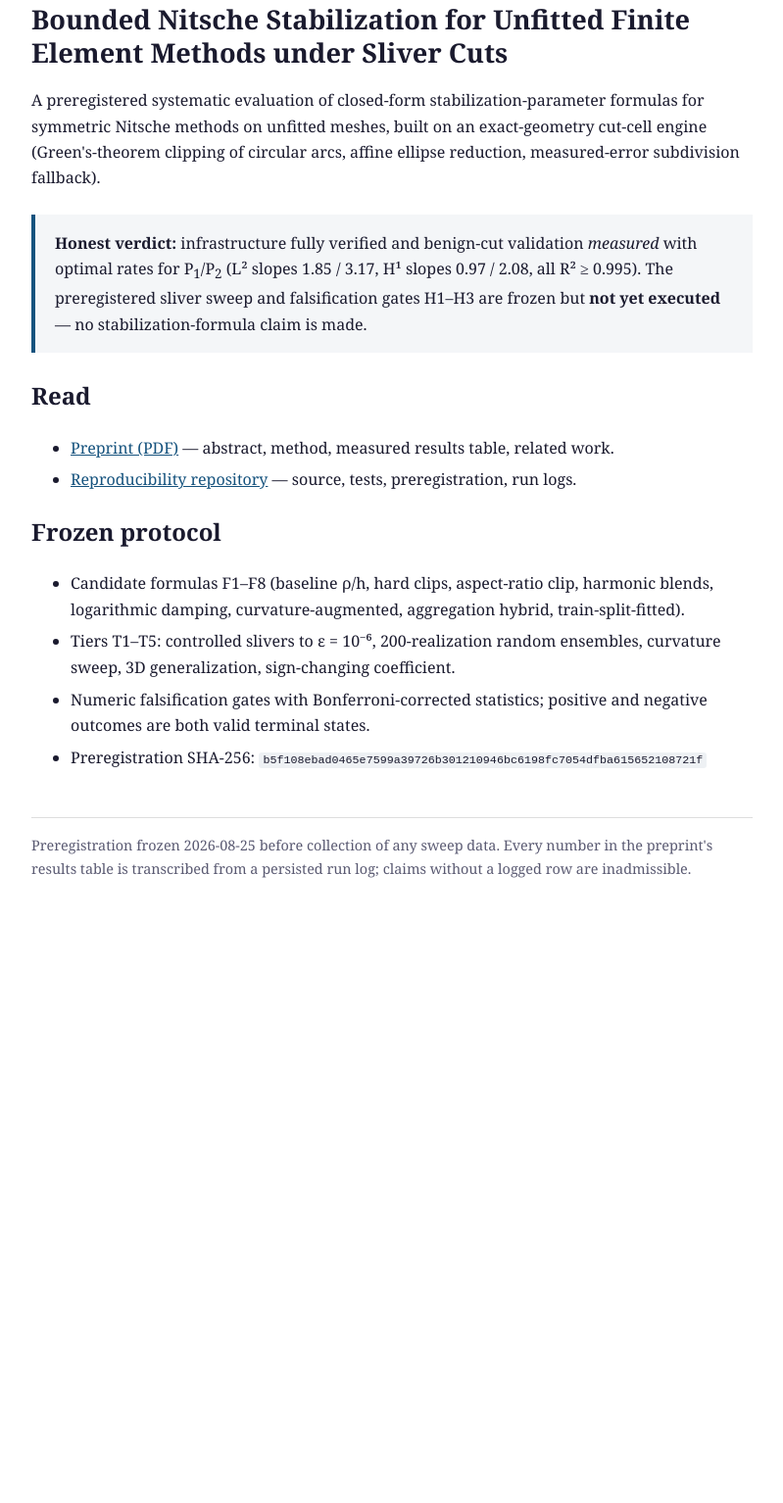
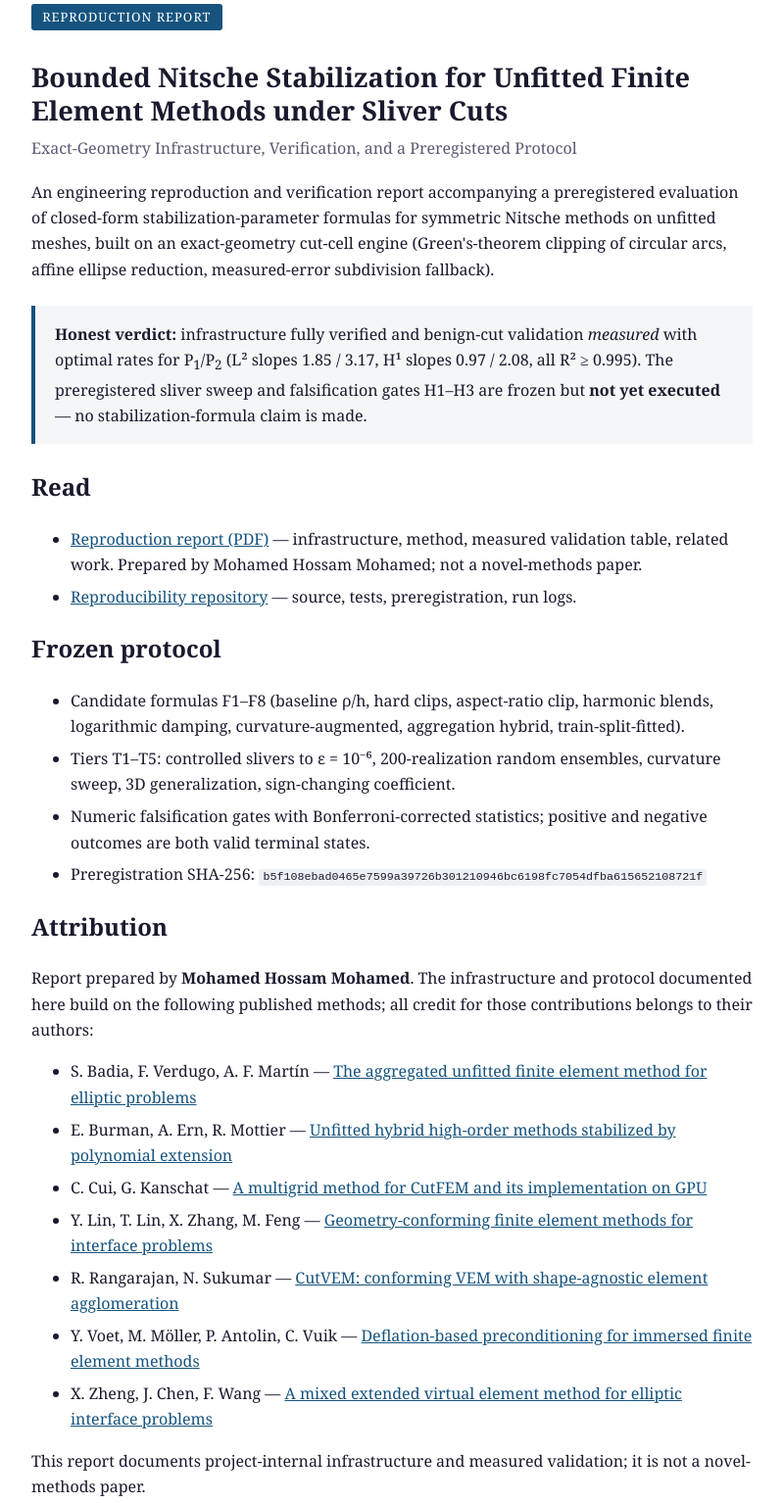
Before and after one commit to mohamedhossammohamed/nitsche-cutcell-methodology, a plain HTML site: page docs/index.html in a window 1280 px wide. Shown: the part 45-1579 px from the top of the page at 98% size, without its empty margins (240-1039 px from the left). Before the commit the page ends 992 px from the top, so only its background shows below. Drawn offline with Linux system fonts and the light colour scheme.

Commit message:
Reframe publication as reproduction report; add full attribution and linked bibliography
Title, author line ('Prepared by'), abstract opener, and site labeling now
identify the document as an engineering reproduction and verification report,
not a novel-methods paper. New Attribution and provenance section in the PDF
and on the landing page credits the authors of all seven cited works with
source links and lists every artifact location (PDF, page, repository,
preregistration hash). Public PDF renamed to docs/reproduction-report.pdf.

```diff
--- a/docs/index.html
+++ b/docs/index.html
@@ -3,7 +3,7 @@
 <head>
 <meta charset="utf-8">
 <meta name="viewport" content="width=device-width, initial-scale=1">
-<title>Bounded Nitsche Stabilization under Sliver Cuts — Preregistered Study</title>
+<title>Reproduction Report — Bounded Nitsche Stabilization under Sliver Cuts</title>
 <style>
   :root { --ink:#1a1a2e; --accent:#16537e; --muted:#5a5a72; }
   body { font-family: Georgia, 'Times New Roman', serif; max-width: 46rem;
@@ -21,9 +21,9 @@
 </style>
 </head>
 <body>
-<h1>Bounded Nitsche Stabilization for Unfitted Finite Element Methods
-under Sliver Cuts</h1>
-<p>A preregistered systematic evaluation of closed-form stabilization-parameter
+<div style="display:inline-block;background:#16537e;color:#fff;padding:0.2rem 0.7rem;border-radius:3px;font-size:0.8rem;letter-spacing:0.08em;margin-bottom:0.8rem;">REPRODUCTION REPORT</div>
+<h1>Bounded Nitsche Stabilization for Unfitted Finite Element Methods under Sliver Cuts<br><span style="font-size:1rem;font-weight:normal;color:#5a5a72;">Exact-Geometry Infrastructure, Verification, and a Preregistered Protocol</span></h1>
+<p>An engineering reproduction and verification report accompanying a preregistered evaluation of closed-form stabilization-parameter
 formulas for symmetric Nitsche methods on unfitted meshes, built on an
 exact-geometry cut-cell engine (Green's-theorem clipping of circular arcs,
 affine ellipse reduction, measured-error subdivision fallback).</p>
@@ -38,8 +38,7 @@ preregistered sliver sweep and falsification gates H1–H3 are frozen but
 
 <h2>Read</h2>
 <ul>
-  <li><a href="paper.pdf">Preprint (PDF)</a> — abstract, method,
-      measured results table, related work.</li>
+  <li><a href="reproduction-report.pdf">Reproduction report (PDF)</a> — infrastructure, method, measured validation table, related work. Prepared by Mohamed Hossam Mohamed; not a novel-methods paper.</li>
   <li><a href="https://github.com/mohamedhossammohamed/nitsche-cutcell-methodology">Reproducibility repository</a>
       — source, tests, preregistration, run logs.</li>
 </ul>
@@ -57,6 +56,23 @@ preregistered sliver sweep and falsification gates H1–H3 are frozen but
       <code>b5f108ebad0465e7599a39726b301210946bc6198fc7054dfba615652108721f</code></li>
 </ul>
 
+
+<h2>Attribution</h2>
+<p>Report prepared by <strong>Mohamed Hossam Mohamed</strong>. The infrastructure
+and protocol documented here build on the following published methods; all
+credit for those contributions belongs to their authors:</p>
+<ul>
+  <li>S. Badia, F. Verdugo, A. F. Martín — <a href="https://arxiv.org/abs/1709.09122">The aggregated unfitted finite element method for elliptic problems</a></li>
+  <li>E. Burman, A. Ern, R. Mottier — <a href="https://arxiv.org/abs/2503.11397">Unfitted hybrid high-order methods stabilized by polynomial extension</a></li>
+  <li>C. Cui, G. Kanschat — <a href="https://arxiv.org/abs/2508.11608">A multigrid method for CutFEM and its implementation on GPU</a></li>
+  <li>Y. Lin, T. Lin, X. Zhang, M. Feng — <a href="https://arxiv.org/abs/2608.14484">Geometry-conforming finite element methods for interface problems</a></li>
+  <li>R. Rangarajan, N. Sukumar — <a href="https://arxiv.org/abs/2508.10570">CutVEM: conforming VEM with shape-agnostic element agglomeration</a></li>
+  <li>Y. Voet, M. Möller, P. Antolin, C. Vuik — <a href="https://arxiv.org/abs/2604.12848">Deflation-based preconditioning for immersed finite element methods</a></li>
+  <li>X. Zheng, J. Chen, F. Wang — <a href="https://arxiv.org/abs/2606.08526">A mixed extended virtual element method for elliptic interface problems</a></li>
+</ul>
+<p>This report documents project-internal infrastructure and measured
+validation; it is not a novel-methods paper.</p>
+
 <footer>Preregistration frozen 2026-08-25 before collection of any sweep data.
 Every number in the preprint's results table is transcribed from a persisted
 run log; claims without a logged row are inadmissible.</footer>
```
Also changed, not shown: 6 other files.
